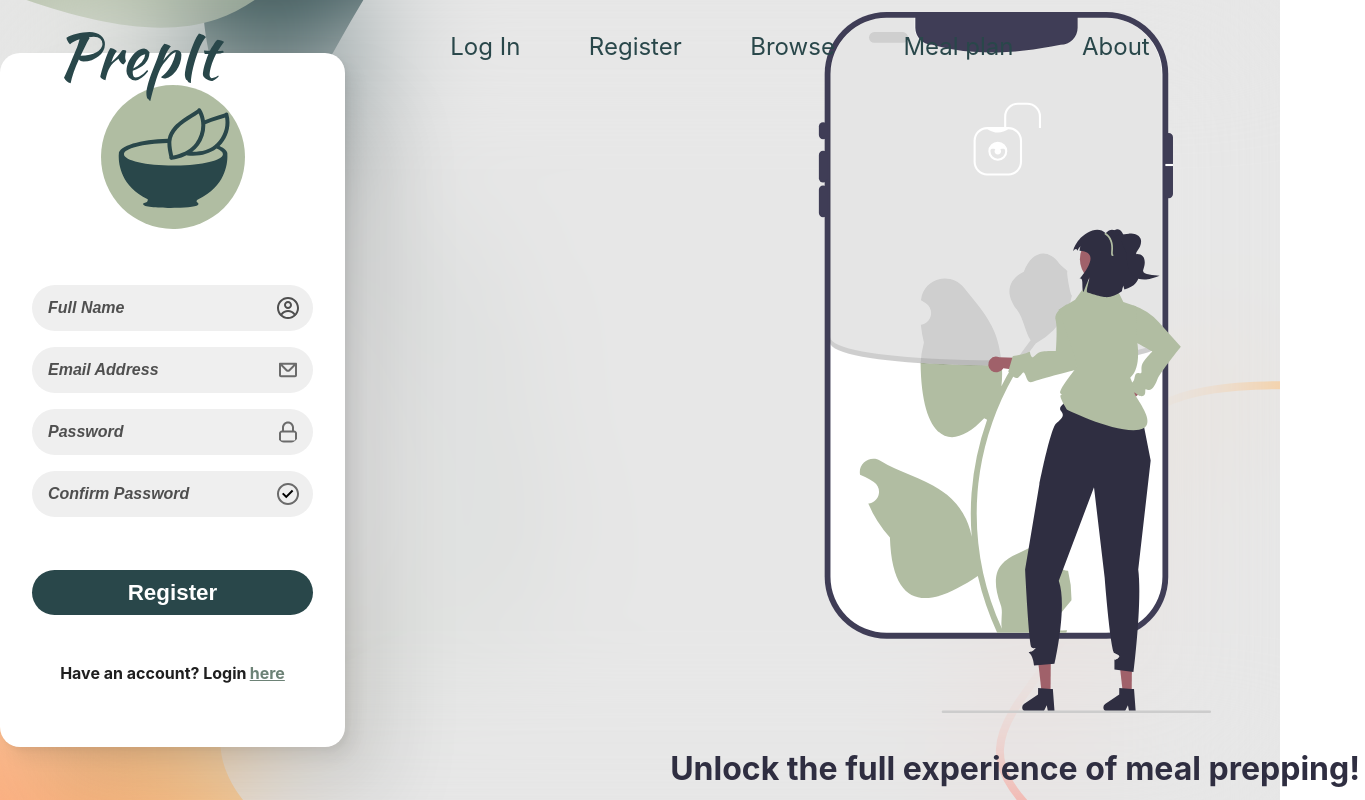
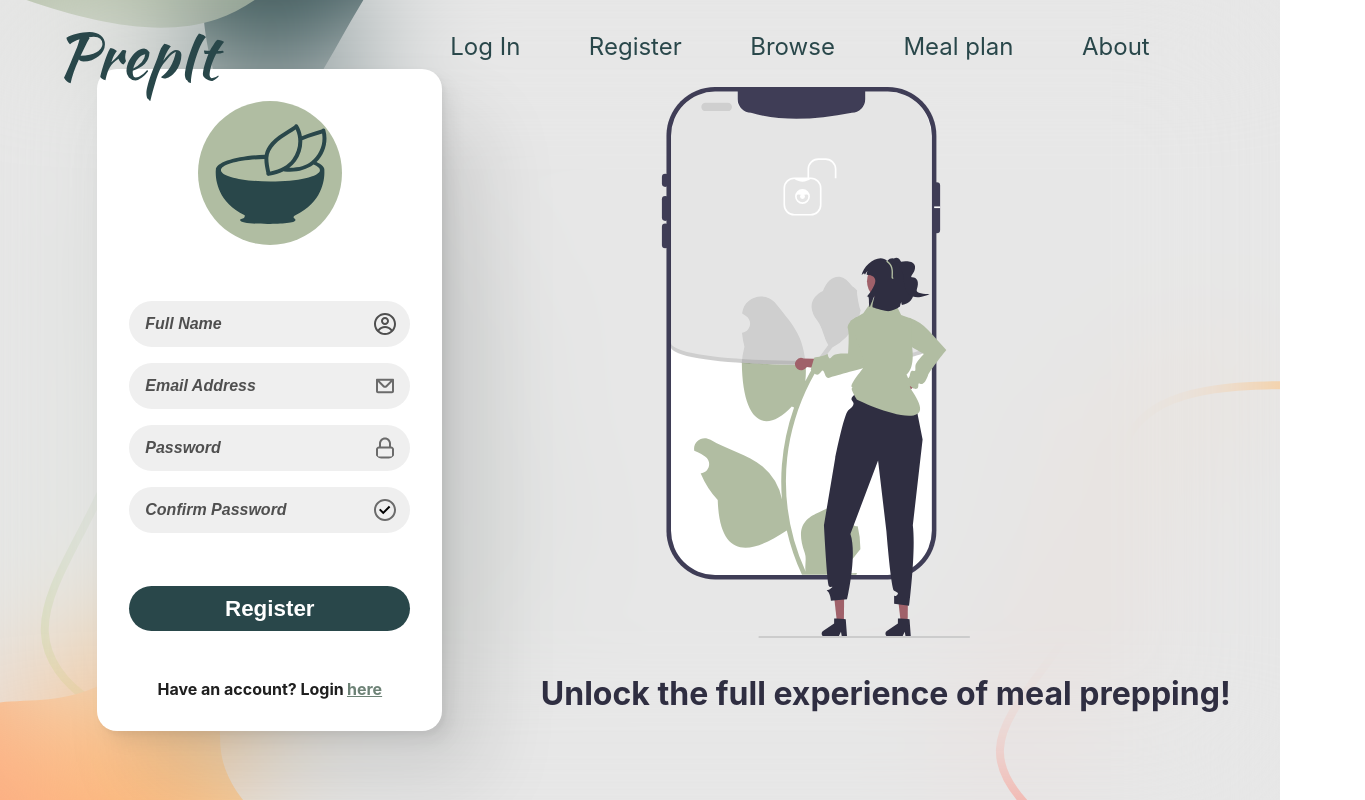
Before and after one commit to ewald30/prepit-frontend, a React (Create React App) app: page /auth/register in a window 1280 px wide. Shown: the whole page, 1365 px wide, since content can reach past the window. Built offline with nearby package versions, Linux system fonts and the light colour scheme; no server answers.

Commit message:
beautifying register

```diff
--- a/src/components/auth/login/LoginComponent.js
+++ b/src/components/auth/login/LoginComponent.js
@@ -75,12 +75,12 @@ const LoginComponent = () => {
                 </div>
 
                 <div className={'generic-container-action flex-column-center-y flex-column-center-x'}>
-                    <button className={'generic-container-action-button button-primary text-bigger'} onClick={handleLogin}>Login</button>
+                    <button className={'generic-container-action-button button-primary text-bigger login-component-cta'} onClick={handleLogin}>Login</button>
                     <div className={'text-dark-grey'}>Forgot password</div>
                 </div>
 
 
-                <div className={'generic-container-bottom flex-row-center-x text-accent text-dark-grey'} style={{'margin-bottom':'2rem'}}>
+                <div className={'generic-container-bottom flex-row-center-x text-accent text-dark-grey'}>
                     Don't have an account? <Link className={'link generic-container-bottom-link'} to="/auth/register">Register</Link>
                 </div>
             </div>
--- a/src/components/auth/login/LoginComponent.scss
+++ b/src/components/auth/login/LoginComponent.scss
@@ -55,5 +55,17 @@
 @media (max-width: $media-breakpoint-width-phone-medium){
     .login-component{
         box-shadow: none!important;
+
+        &-logo{
+            img{
+                width:120px;
+                height:120px;
+            }
+            margin-bottom:-2rem;
+        }
+
+        &-cta{
+            margin-top: -2rem;
+        }
     }
 }
--- a/src/components/auth/register/RegisterComponent.js
+++ b/src/components/auth/register/RegisterComponent.js
@@ -9,6 +9,7 @@ import logo from '../../../assets/svgs/logo_iconOnly.svg';
 import { RegisterState } from "../../../core/auth";
 import { register } from "../api";
 import { BarLoader } from "react-spinners";
+import './RegisterComponent.scss';
 
 
 
@@ -50,8 +51,8 @@ const RegisterComponent = (props) => {
 
 
     return (
-        <div className={'generic-container flex-column-center-x flex-space-between'}>
-            <div className={'generic-container-header'}>
+        <div className={'generic-container flex-column-center-x flex-space-between register-component'}>
+            <div className={'generic-container-header register-component-logo'}>
                 <img className={'logo-rounded'} src={logo}/>
             </div>
 
@@ -86,7 +87,7 @@ const RegisterComponent = (props) => {
                 </div>
 
 
-                <div className={'generic-container-bottom flex-row-center-x text-accent text-dark-grey'} style={{'margin-bottom':'2rem'}}>
+                <div className={'generic-container-bottom flex-row-center-x text-accent text-dark-grey'}>
                     Have an account? Login <Link className={'link generic-container-bottom-link'} to="/auth/login">here</Link>
                 </div>
 
--- a/src/components/auth/register/RegisterComponent.scss
+++ b/src/components/auth/register/RegisterComponent.scss
@@ -0,0 +1,27 @@
+@import '../../../assets/styles/shared';
+
+
+.register-component{
+    margin-left: 3rem;
+
+}
+
+@media (max-height: $media-breakpoint-height-750px) {
+    .register-component{
+        // &-logo{
+        //     display:none;
+        // }
+    }
+}
+
+@media (max-width: $media-breakpoint-width-tablet-large) {
+    .register-component{
+        margin-left: 0px;
+    }
+}
+
+@media (max-width: $media-breakpoint-width-phone-medium){
+    .register-component{
+        box-shadow: none!important;
+    }
+}
--- a/src/pages/auth/register/RegisterPage.js
+++ b/src/pages/auth/register/RegisterPage.js
@@ -26,7 +26,7 @@ const RegisterPage = () => {
     return (
         <div className="register-page">
                 <div className={'flex-space-around flex-row-center-y login-page-body'}>
-                    <div className='login-page-form'>
+                    <div className='register-page-form flex-column-center-y'>
                         <AnimatedTranslateTransition>
                             <RegisterComponent handleModalEvent={handleModalEvent} />
                         </AnimatedTranslateTransition>
--- a/src/pages/auth/register/RegisterPage.scss
+++ b/src/pages/auth/register/RegisterPage.scss
@@ -18,3 +18,59 @@
 
 
 }
+
+
+@media (max-height: $media-breakpoint-height-900px) {
+    .register-page-graphics{
+
+        img{
+            width:600px;
+        }
+
+    }
+}
+
+@media (max-height: $media-breakpoint-height-835px) {
+    .register-page-graphics{
+
+        img{
+            width:550px;
+        }
+
+    }
+}
+
+
+
+
+@media (max-width: $media-breakpoint-width-laptop) {
+    .register-page-graphics {
+        margin-left:0 ;
+    }
+}
+
+@media (max-width: $media-breakpoint-width-tablet-large) {
+    .register-page-graphics {
+        margin-left:0 ;
+        img{
+            width: 550px;
+        }
+    }
+}
+
+@media (max-width: $media-breakpoint-width-tablet-medium) {
+    .register-page-graphics {
+        display:none;
+    }
+
+}
+
+@media (max-width: $media-breakpoint-width-phone-medium){
+        .register-page{
+            background-color: white;
+            &-form{
+            width: 100%;
+            height: 100%;
+        }
+    }
+}
```
